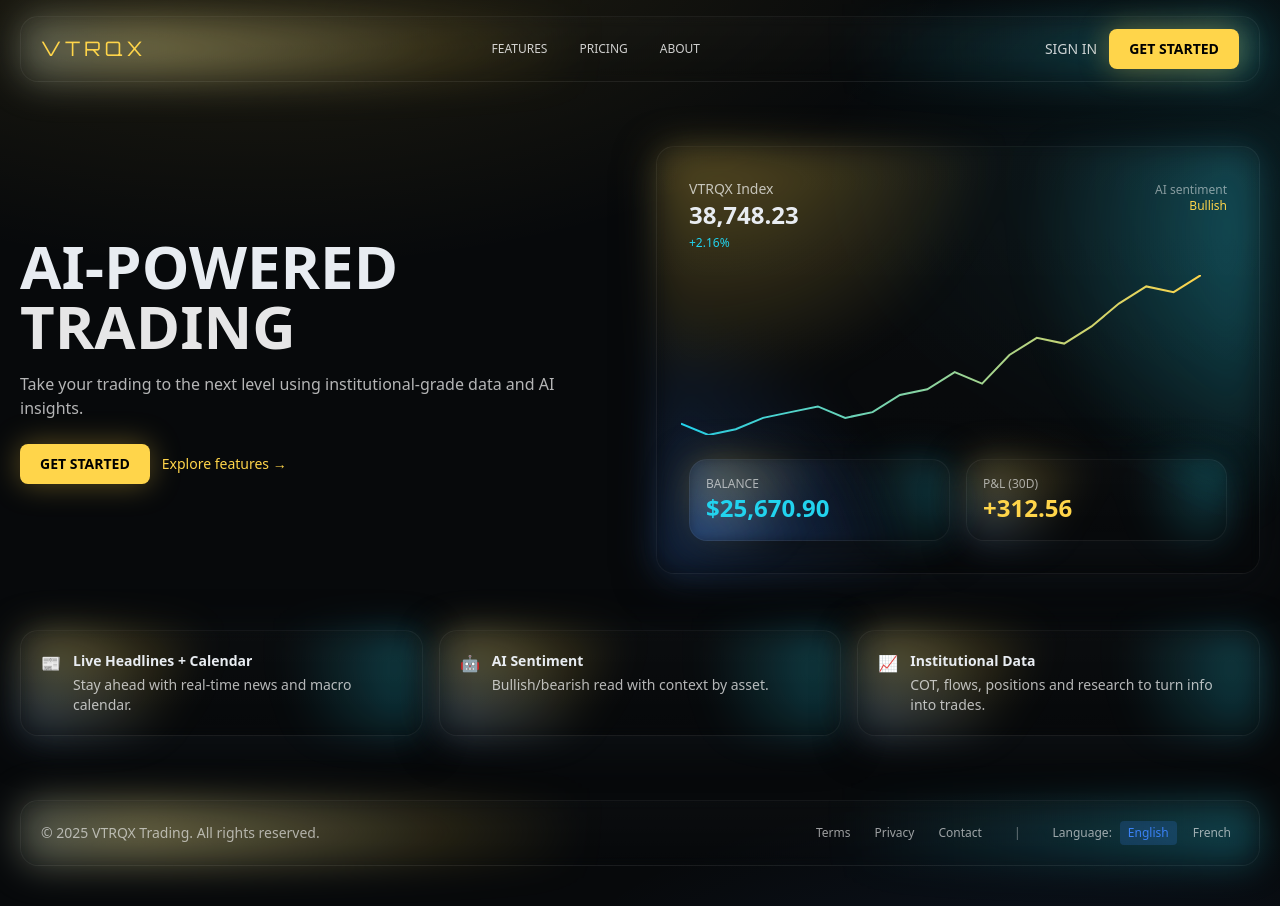
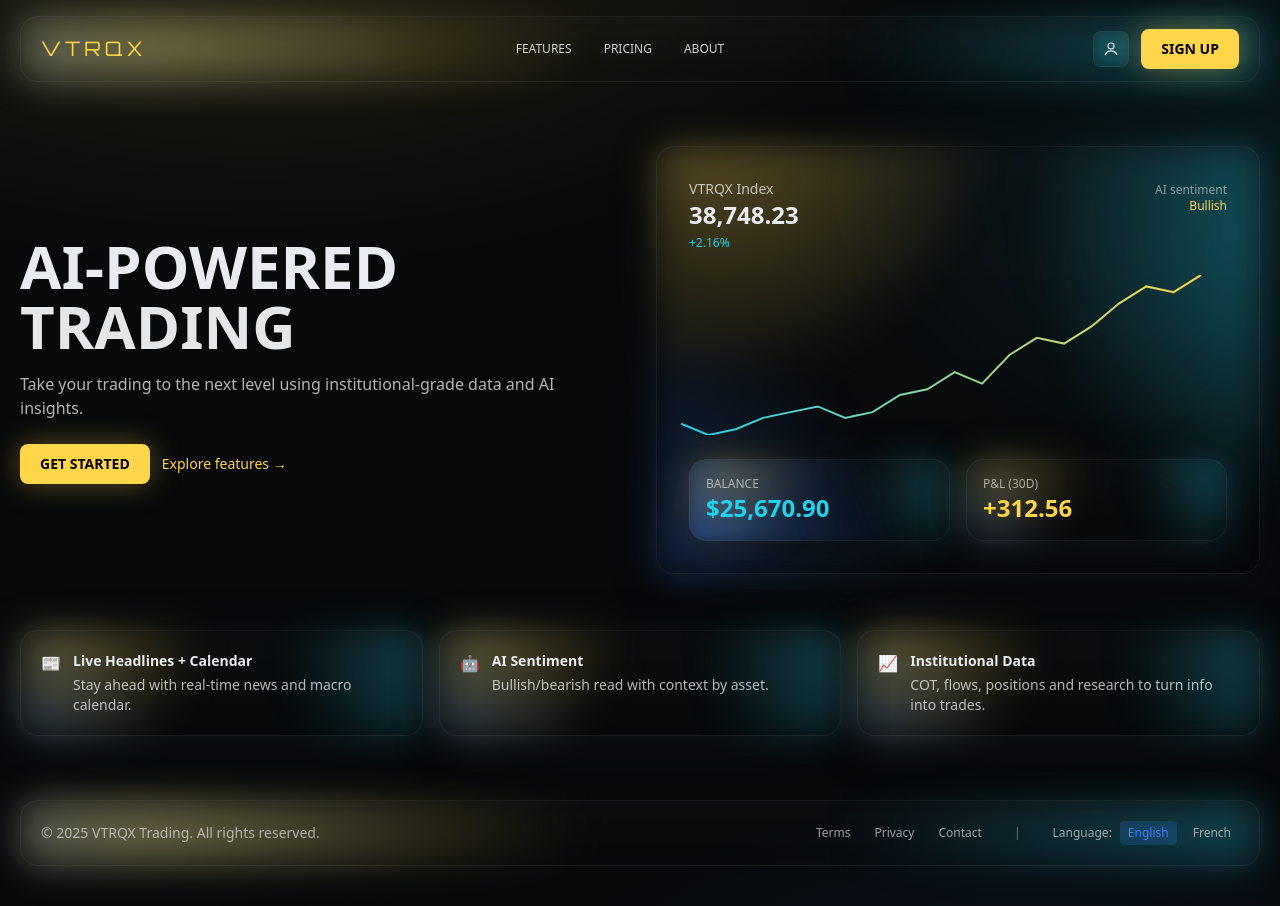
Before and after one commit to edmju/vtrqxtrading-next, a Next.js app: page / in a window 1280 px wide. Built offline with nearby package versions, Linux system fonts and the light colour scheme; no server answers.

Commit message:
Update Header.tsx

```diff
--- a/src/components/site/Header.tsx
+++ b/src/components/site/Header.tsx
@@ -17,10 +17,10 @@ export default function Header() {
     { href: "/about", label: t("nav.about", "ABOUT") },
   ];
 
-  const authHref = session ? "/dashboard" : "/profile";
-  const authLabel = session ? t("nav.dashboard", "DASHBOARD") : t("nav.signin", "SIGN IN");
   const ctaHref = session ? "/dashboard" : "/profile";
-  const ctaLabel = session ? t("cta.open_terminal", "OPEN TERMINAL") : t("cta.get_started", "GET STARTED");
+  const ctaLabel = session
+    ? t("cta.open_terminal", "OPEN TERMINAL")
+    : t("nav.signup", "SIGN UP");
 
   return (
     <header className="sticky top-0 z-50">
@@ -43,9 +43,16 @@ export default function Header() {
           </nav>
 
           <div className="flex items-center gap-3">
-            <Link href={authHref} className="hidden sm:block text-sm text-white/80 hover:text-primary">
-              {authLabel}
+            {/* Icône profil */}
+            <Link href="/profile" aria-label="Profile" className="hidden sm:flex items-center">
+              <span className="p-2 rounded-lg glass hover:ring-1 hover:ring-primary/40 transition">
+                <svg width="18" height="18" viewBox="0 0 24 24" fill="none">
+                  <circle cx="12" cy="8" r="4" stroke="currentColor" strokeWidth="1.5" />
+                  <path d="M4 20c1.5-3.5 4.8-5.5 8-5.5s6.5 2 8 5.5" stroke="currentColor" strokeWidth="1.5" />
+                </svg>
+              </span>
             </Link>
+
             <Link href={ctaHref}>
               <Button>{ctaLabel}</Button>
             </Link>
```
